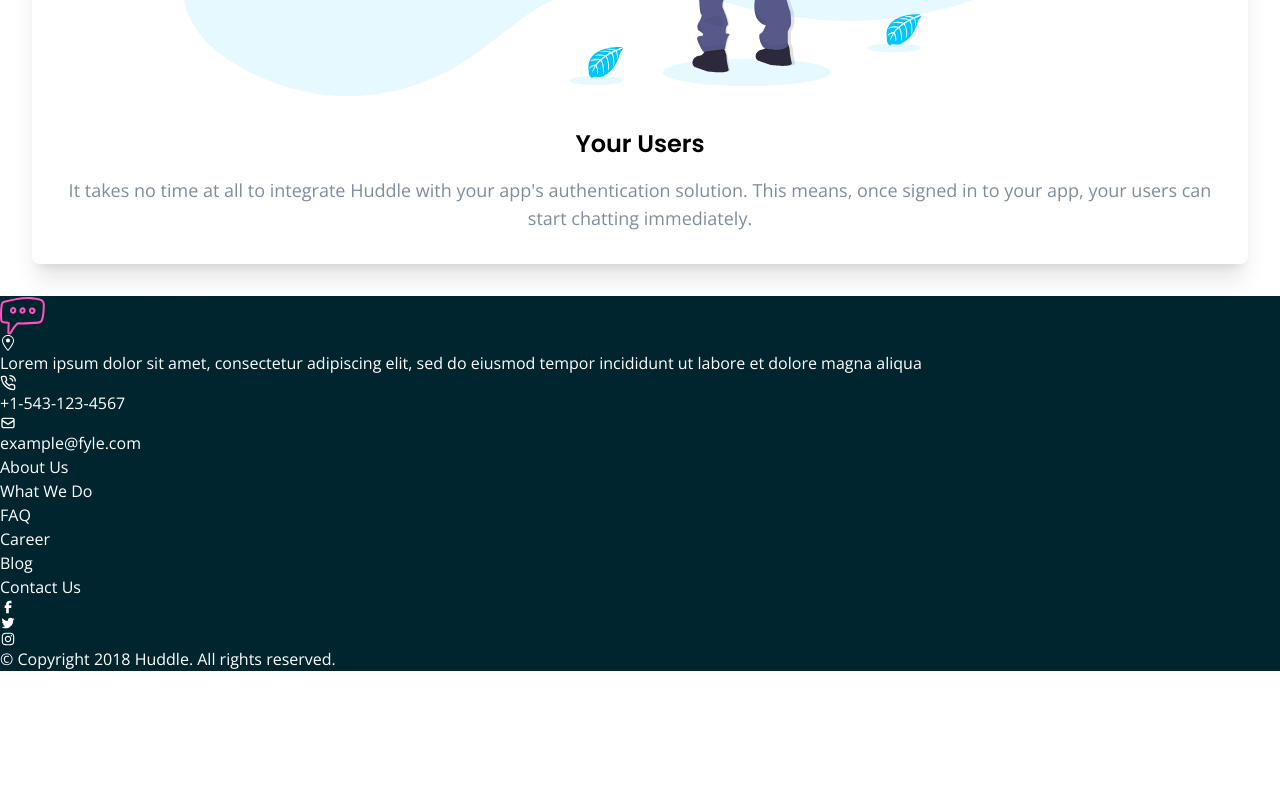
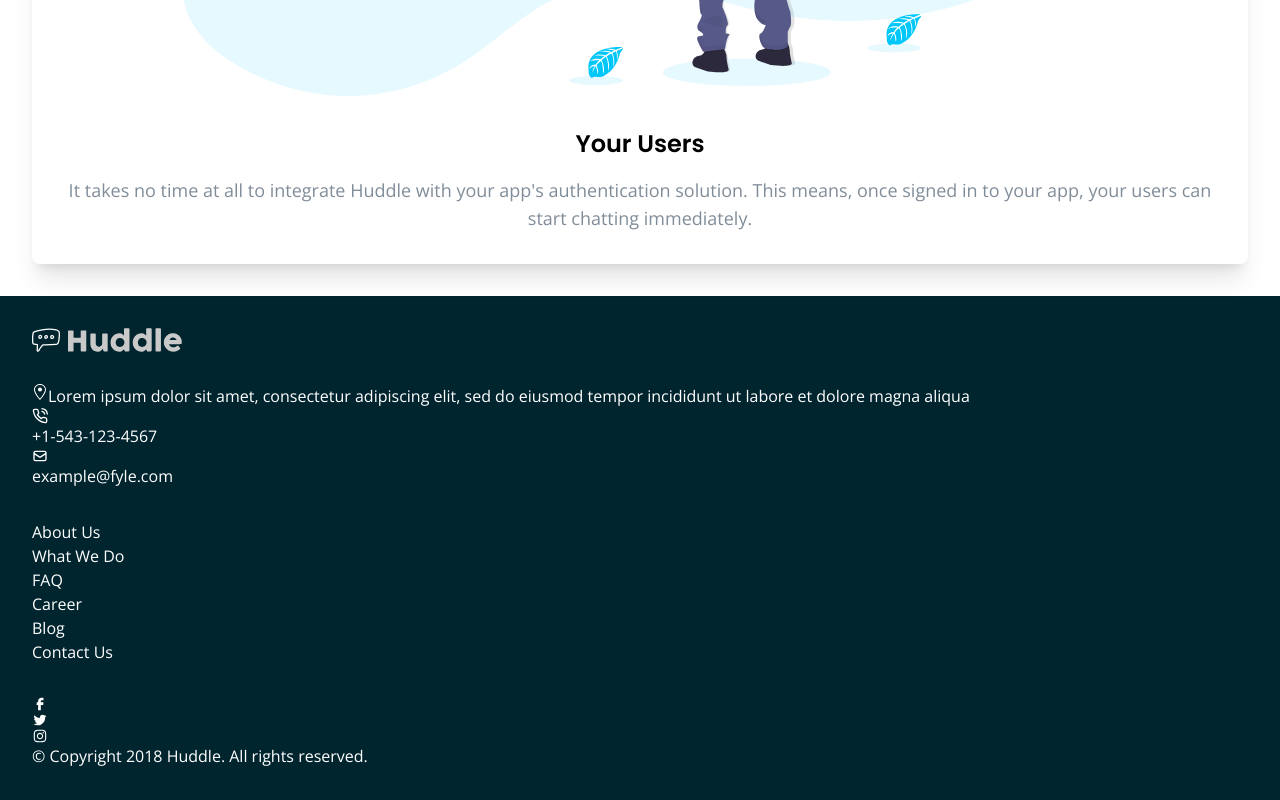
Before and after one commit to ronaldlamdev/huddle-landing-page-fe-mentor, a React (Vite) app: page / in a window 1280 px wide. Shown: the part 3656-4456 px from the top of the page. Before the commit the page ends 4327 px from the top, so only its background shows below. Built offline with nearby package versions, Linux system fonts and the light colour scheme.

Commit message:
styling footer

```diff
--- a/src/components/Footer.jsx
+++ b/src/components/Footer.jsx
@@ -9,11 +9,11 @@ import {AiOutlineTwitter, AiOutlineInstagram} from 'react-icons/ai'
 
 const Footer = () => {
   return (
-    <footer className='bg-[#00252e] text-white'>
-      <img src={Logo} alt="logo" />
-      <div>
+    <footer className='bg-[#00252e] text-white mx-auto p-8 flex flex-col justify-between gap-8'>
+      <img src={Logo} alt="logo" className='brightness-[9] grayscale max-w-[150px]'/>
+      <div className='flex flex-col justify-between gap-8'>
         <ul>
-          <li>
+          <li className='flex'>
             <GoLocation />
             <p>
               Lorem ipsum dolor sit amet,
```
